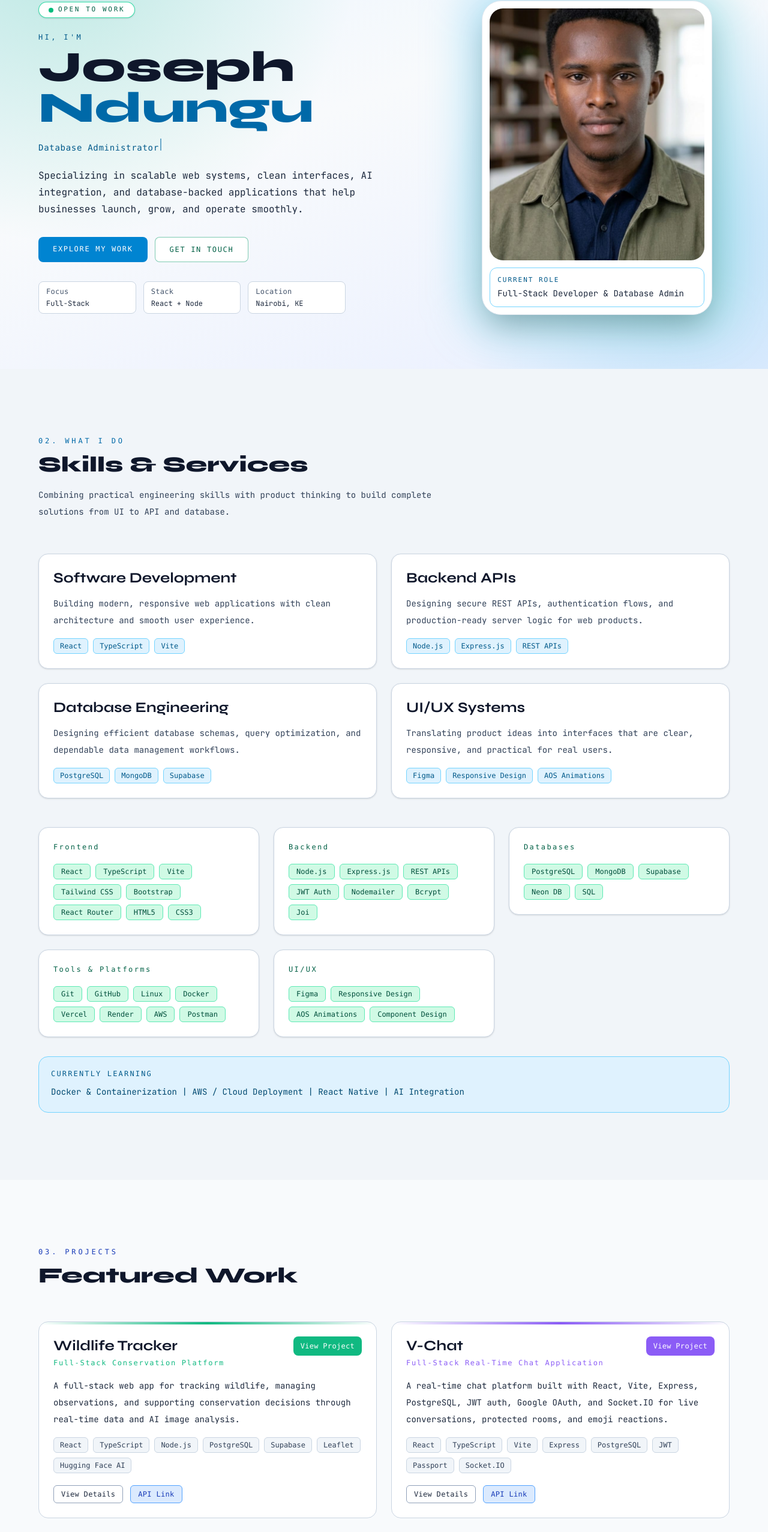
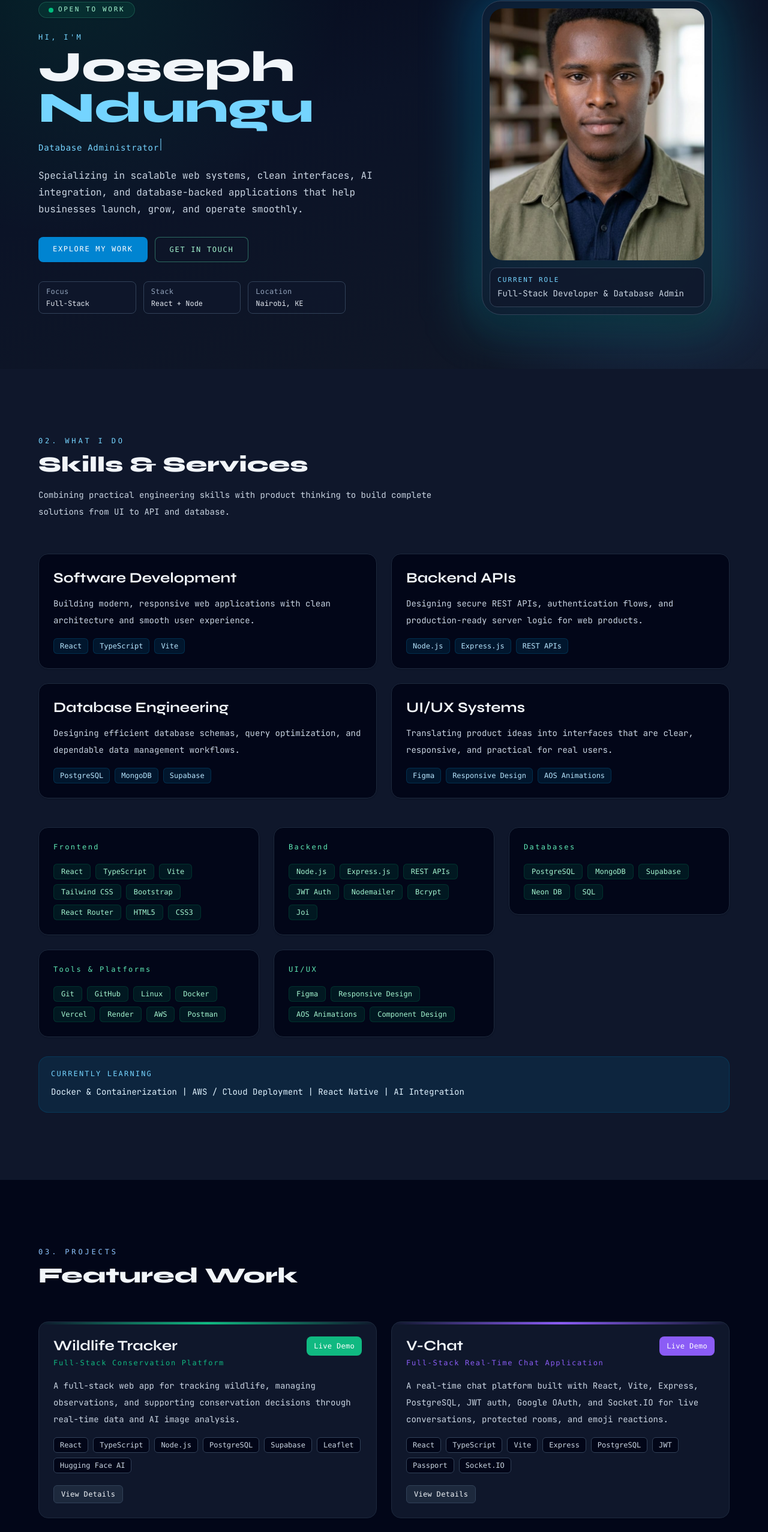
Before and after one commit to Kabzjose/joseph, a React (Vite) app: page / in a window 1280 px wide. Shown: the part 185-2739 px from the top of the page at 60% size. Built offline with nearby package versions, Linux system fonts and the light colour scheme.

Commit message:
fixed light mode

```diff
--- a/src/App.jsx
+++ b/src/App.jsx
@@ -16,7 +16,7 @@ export default function App() {
       return savedMode === "dark";
     }
 
-    return window.matchMedia("(prefers-color-scheme: dark)").matches;
+    return true;
   });
 
   useEffect(() => {
@@ -44,7 +44,7 @@ export default function App() {
   }, []);
 
   return (
-    <div className="min-h-screen bg-slate-50 text-slate-950 transition-colors dark:bg-slate-950 dark:text-slate-100">
+    <div className="min-h-screen bg-slate-100 text-slate-950 transition-colors dark:bg-slate-950 dark:text-slate-100">
       <Navbar
         active={activeNav}
         setActive={setActiveNav}
--- a/src/components/Contact.jsx
+++ b/src/components/Contact.jsx
@@ -10,7 +10,7 @@ export default function Contact() {
   );
 
   return (
-    <section id="contact" className="bg-gradient-to-b from-sky-100 to-slate-50 px-6 py-28 dark:from-slate-950 dark:to-slate-950">
+    <section id="contact" className="bg-gradient-to-b from-sky-100 to-slate-100 px-6 py-28 dark:from-slate-950 dark:to-slate-950">
       <div className="mx-auto w-full max-w-3xl text-center">
         <FadeIn>
           <p className="font-mono text-xs tracking-[0.32em] text-sky-800 dark:text-sky-300">05. CONTACT</p>
@@ -34,7 +34,7 @@ export default function Contact() {
                 href={item.href}
                 target={item.href.startsWith("http") ? "_blank" : undefined}
                 rel={item.href.startsWith("http") ? "noreferrer" : undefined}
-                className="flex items-center justify-between gap-4 rounded-xl border border-slate-300 bg-white px-5 py-4 transition hover:-translate-y-0.5 hover:border-blue-400 dark:border-slate-800 dark:bg-slate-900"
+                className="flex items-center justify-between gap-4 rounded-xl border border-slate-300 bg-slate-100 px-5 py-4 transition hover:-translate-y-0.5 hover:border-blue-400 dark:border-slate-800 dark:bg-slate-900"
               >
                 <div>
                   <p className="font-mono text-xs tracking-[0.16em] text-blue-800 dark:text-blue-300">{item.label}</p>
@@ -45,7 +45,7 @@ export default function Contact() {
             ))}
           </div>
 
-          <div className="mt-6 rounded-xl border border-slate-300 bg-white px-5 py-4 dark:border-slate-800 dark:bg-slate-900">
+          <div className="mt-6 rounded-xl border border-slate-300 bg-slate-100 px-5 py-4 dark:border-slate-800 dark:bg-slate-900">
             <p className="font-mono text-xs tracking-[0.16em] text-blue-800 dark:text-blue-300">SOCIALS</p>
             <div className="mt-3 flex items-center gap-3">
               {socialLinks.map((item) => (
--- a/src/components/Hero.jsx
+++ b/src/components/Hero.jsx
@@ -29,11 +29,11 @@ export default function Hero() {
   return (
     <section
       id="about"
-      className="relative flex min-h-screen items-center overflow-hidden bg-[radial-gradient(circle_at_8%_12%,rgba(16,185,129,0.22),transparent_36%),radial-gradient(circle_at_88%_72%,rgba(14,165,233,0.24),transparent_32%),linear-gradient(160deg,#e8f4ff_0%,#f8fafc_45%,#e9efff_100%)] px-6 pt-24 dark:bg-[radial-gradient(circle_at_8%_12%,rgba(16,185,129,0.15),transparent_35%),radial-gradient(circle_at_88%_72%,rgba(59,130,246,0.18),transparent_30%),linear-gradient(160deg,#020617_0%,#0b1327_45%,#111827_100%)]"
+      className="relative flex min-h-screen items-center overflow-hidden bg-[radial-gradient(circle_at_8%_12%,rgba(16,185,129,0.18),transparent_36%),radial-gradient(circle_at_88%_72%,rgba(14,165,233,0.2),transparent_32%),linear-gradient(160deg,#dfe9f5_0%,#e9eef5_45%,#dde5f2_100%)] px-6 pt-24 dark:bg-[radial-gradient(circle_at_8%_12%,rgba(16,185,129,0.15),transparent_35%),radial-gradient(circle_at_88%_72%,rgba(59,130,246,0.18),transparent_30%),linear-gradient(160deg,#020617_0%,#0b1327_45%,#111827_100%)]"
     >
       <div className="mx-auto grid w-full max-w-6xl items-center gap-12 md:grid-cols-[1.2fr_0.8fr]">
         <div>
-          <span className="inline-flex items-center gap-2 rounded-full border border-emerald-400/80 bg-white px-4 py-1 font-mono text-[11px] tracking-[0.24em] text-emerald-800 shadow-sm dark:border-emerald-300/20 dark:bg-emerald-500/10 dark:text-emerald-200">
+          <span className="inline-flex items-center gap-2 rounded-full border border-emerald-400/80 bg-slate-100 px-4 py-1 font-mono text-[11px] tracking-[0.24em] text-emerald-800 shadow-sm dark:border-emerald-300/20 dark:bg-emerald-500/10 dark:text-emerald-200">
             <span className="h-2 w-2 rounded-full bg-emerald-500" />
             OPEN TO WORK
           </span>
@@ -62,22 +62,22 @@ export default function Hero() {
             </a>
             <a
               href="#contact"
-              className="rounded-lg border border-emerald-600/50 bg-white px-6 py-3 font-mono text-xs tracking-[0.14em] text-emerald-800 transition hover:-translate-y-0.5 hover:border-emerald-600 dark:border-emerald-300/40 dark:bg-slate-900/50 dark:text-emerald-200"
+              className="rounded-lg border border-emerald-600/50 bg-slate-100 px-6 py-3 font-mono text-xs tracking-[0.14em] text-emerald-800 transition hover:-translate-y-0.5 hover:border-emerald-600 dark:border-emerald-300/40 dark:bg-slate-900/50 dark:text-emerald-200"
             >
               GET IN TOUCH
             </a>
           </div>
 
           <div className="mt-8 grid max-w-lg grid-cols-2 gap-3 text-xs sm:grid-cols-3">
-            <div className="rounded-lg border border-slate-300 bg-white px-3 py-2 dark:border-slate-700 dark:bg-slate-900/70">
+            <div className="rounded-lg border border-slate-300 bg-slate-100 px-3 py-2 dark:border-slate-700 dark:bg-slate-900/70">
               <p className="font-mono tracking-wide text-slate-600 dark:text-slate-400">Focus</p>
               <p className="mt-1 text-slate-800 dark:text-slate-200">Full-Stack</p>
             </div>
-            <div className="rounded-lg border border-slate-300 bg-white px-3 py-2 dark:border-slate-700 dark:bg-slate-900/70">
+            <div className="rounded-lg border border-slate-300 bg-slate-100 px-3 py-2 dark:border-slate-700 dark:bg-slate-900/70">
               <p className="font-mono tracking-wide text-slate-600 dark:text-slate-400">Stack</p>
               <p className="mt-1 text-slate-800 dark:text-slate-200">React + Node</p>
             </div>
-            <div className="col-span-2 rounded-lg border border-slate-300 bg-white px-3 py-2 sm:col-span-1 dark:border-slate-700 dark:bg-slate-900/70">
+            <div className="col-span-2 rounded-lg border border-slate-300 bg-slate-100 px-3 py-2 sm:col-span-1 dark:border-slate-700 dark:bg-slate-900/70">
               <p className="font-mono tracking-wide text-slate-600 dark:text-slate-400">Location</p>
               <p className="mt-1 text-slate-800 dark:text-slate-200">Nairobi, KE</p>
             </div>
@@ -86,13 +86,13 @@ export default function Hero() {
 
         <div className="relative mx-auto w-full max-w-sm">
           <div className="absolute -inset-5 rounded-[2rem] bg-gradient-to-br from-sky-500/30 to-emerald-500/25 blur-2xl" />
-          <div className="relative overflow-hidden rounded-[2rem] border border-slate-200 bg-white p-3 shadow-2xl dark:border-slate-700 dark:bg-slate-900/70">
+          <div className="relative overflow-hidden rounded-[2rem] border border-slate-200 bg-slate-100 p-3 shadow-2xl dark:border-slate-700 dark:bg-slate-900/70">
             <img
               src={image}
               alt="Joseph Ndungu profile"
               className="h-[420px] w-full rounded-[1.4rem] object-cover"
             />
-            <div className="mt-3 rounded-xl border border-sky-300 bg-white p-3 dark:border-slate-700 dark:bg-slate-900/80">
+            <div className="mt-3 rounded-xl border border-sky-300 bg-slate-100 p-3 dark:border-slate-700 dark:bg-slate-900/80">
               <p className="font-mono text-[11px] tracking-[0.18em] text-sky-800 dark:text-sky-300">CURRENT ROLE</p>
               <p className="mt-1 text-sm text-slate-800 dark:text-slate-300">Full-Stack Developer & Database Admin</p>
             </div>
--- a/src/components/Projects.jsx
+++ b/src/components/Projects.jsx
@@ -6,7 +6,7 @@ export default function Projects() {
   const [activeIndex, setActiveIndex] = useState(null);
 
   return (
-    <section id="projects" className="bg-slate-50 px-6 py-28 dark:bg-slate-950">
+    <section id="projects" className="bg-slate-100 px-6 py-28 dark:bg-slate-950">
       <div className="mx-auto w-full max-w-6xl">
         <FadeIn>
           <div className="mb-14">
@@ -22,7 +22,7 @@ export default function Projects() {
             return (
               <FadeIn key={project.title} delay={index * 0.08}>
                 <article
-                  className="relative overflow-hidden rounded-2xl border border-slate-300 bg-white p-6 shadow-sm transition dark:border-slate-800 dark:bg-slate-900"
+                  className="relative overflow-hidden rounded-2xl border border-slate-300 bg-slate-100 p-6 shadow-sm transition dark:border-slate-800 dark:bg-slate-900"
                   style={{ boxShadow: isOpen ? `0 12px 35px ${project.color}20` : "none" }}
                 >
                   <div
@@ -44,7 +44,7 @@ export default function Projects() {
                       className="rounded-lg px-3 py-2 font-mono text-xs tracking-wide text-white"
                       style={{ backgroundColor: project.color }}
                     >
-                      View Project
+                      Live Demo
                     </a>
                   </div>
 
@@ -64,24 +64,14 @@ export default function Projects() {
                   <div className="mt-5 flex flex-wrap gap-3">
                     <button
                       onClick={() => setActiveIndex(isOpen ? null : index)}
-                      className="rounded-md border border-slate-400 bg-white px-3 py-1.5 font-mono text-xs tracking-wide text-slate-800 transition hover:border-slate-500 hover:bg-slate-100 dark:border-slate-700 dark:text-slate-200"
+                      className="rounded-md border border-slate-400 bg-slate-100 px-3 py-1.5 font-mono text-xs tracking-wide text-slate-900 transition hover:border-slate-500 hover:bg-slate-200 dark:border-slate-700 dark:bg-slate-800 dark:text-slate-100 dark:hover:bg-slate-700"
                     >
                       {isOpen ? "Hide Details" : "View Details"}
                     </button>
-                    {project.api && (
-                      <a
-                        href={project.api}
-                        target="_blank"
-                        rel="noreferrer"
-                        className="rounded-md border border-blue-400 bg-blue-100 px-3 py-1.5 font-mono text-xs tracking-wide text-blue-800 transition hover:bg-blue-200 dark:border-blue-700 dark:bg-blue-500/10 dark:text-blue-200"
-                      >
-                        API Link
-                      </a>
-                    )}
                   </div>
 
                   {isOpen && (
-                    <div className="mt-5 border-t border-slate-300 pt-4 dark:border-slate-700">
+                    <div className="mt-5 rounded-xl border border-slate-200 bg-slate-200/70 p-4 dark:border-slate-700 dark:bg-slate-950/60">
                       <p className="font-mono text-xs tracking-[0.18em]" style={{ color: project.color }}>
                         KEY FEATURES
                       </p>
@@ -89,7 +79,7 @@ export default function Projects() {
                         {project.features.map((feature) => (
                           <li
                             key={feature}
-                            className="rounded-full border px-3 py-1 text-xs"
+                            className="rounded-full border bg-slate-100/90 px-3 py-1 text-xs dark:bg-slate-900/80"
                             style={{ borderColor: `${project.color}66`, color: project.color }}
                           >
                             {feature}
--- a/src/data/portfolioData.js
+++ b/src/data/portfolioData.js
@@ -30,6 +30,17 @@ export const PROJECTS = [
     api: "https://v-chat-l3gp.onrender.com/",
     features: ["JWT Authentication", "Google OAuth Login", "Real-time Messaging", "Password-Protected Rooms", "Emoji Reactions"],
     color: "#8b5cf6",
+  },
+    {
+    title: "URL Shortener",
+    tagline: "Full-Stack URL Shortener with Analytics",
+    description:
+      "A full-stack URL shortener platform with click analytics and custom aliases. Shorten any long URL, create memorable custom links, track click counts, and instantly redirect to original URLs with real-time analytics.",
+    tech: ["React", "Vite", "Node.js", "Express", "PostgreSQL", "Neon"],
+    live: "https://url-shortener-ruddy-tau.vercel.app",
+    api: "https://url-shortener-kxak.onrender.com",
+    features: ["Shorten URLs", "Custom Aliases", "Click Analytics", "Delete Links", "Instant Redirects"],
+    color: "#06b6d4",
   },
   {
     title: "Job Tracker",
@@ -72,17 +83,7 @@ export const PROJECTS = [
     features: ["Responsive Design", "Fleet Showcase", "Clean UI", "Vanilla JS"],
     color: "#f97316",
   },
-  {
-    title: "URL Shortener",
-    tagline: "Full-Stack URL Shortener with Analytics",
-    description:
-      "A full-stack URL shortener platform with click analytics and custom aliases. Shorten any long URL, create memorable custom links, track click counts, and instantly redirect to original URLs with real-time analytics.",
-    tech: ["React", "Vite", "Node.js", "Express", "PostgreSQL", "Neon"],
-    live: "https://url-shortener-ruddy-tau.vercel.app",
-    api: "https://url-shortener-kxak.onrender.com",
-    features: ["Shorten URLs", "Custom Aliases", "Click Analytics", "Delete Links", "Instant Redirects"],
-    color: "#06b6d4",
-  },
+
 ];
 
 export const EXPERIENCE = [
```
Also changed, not shown: src/components/Navbar.jsx (+5 -5 lines), 1 other file (tests, documents, lock files or other folders).
